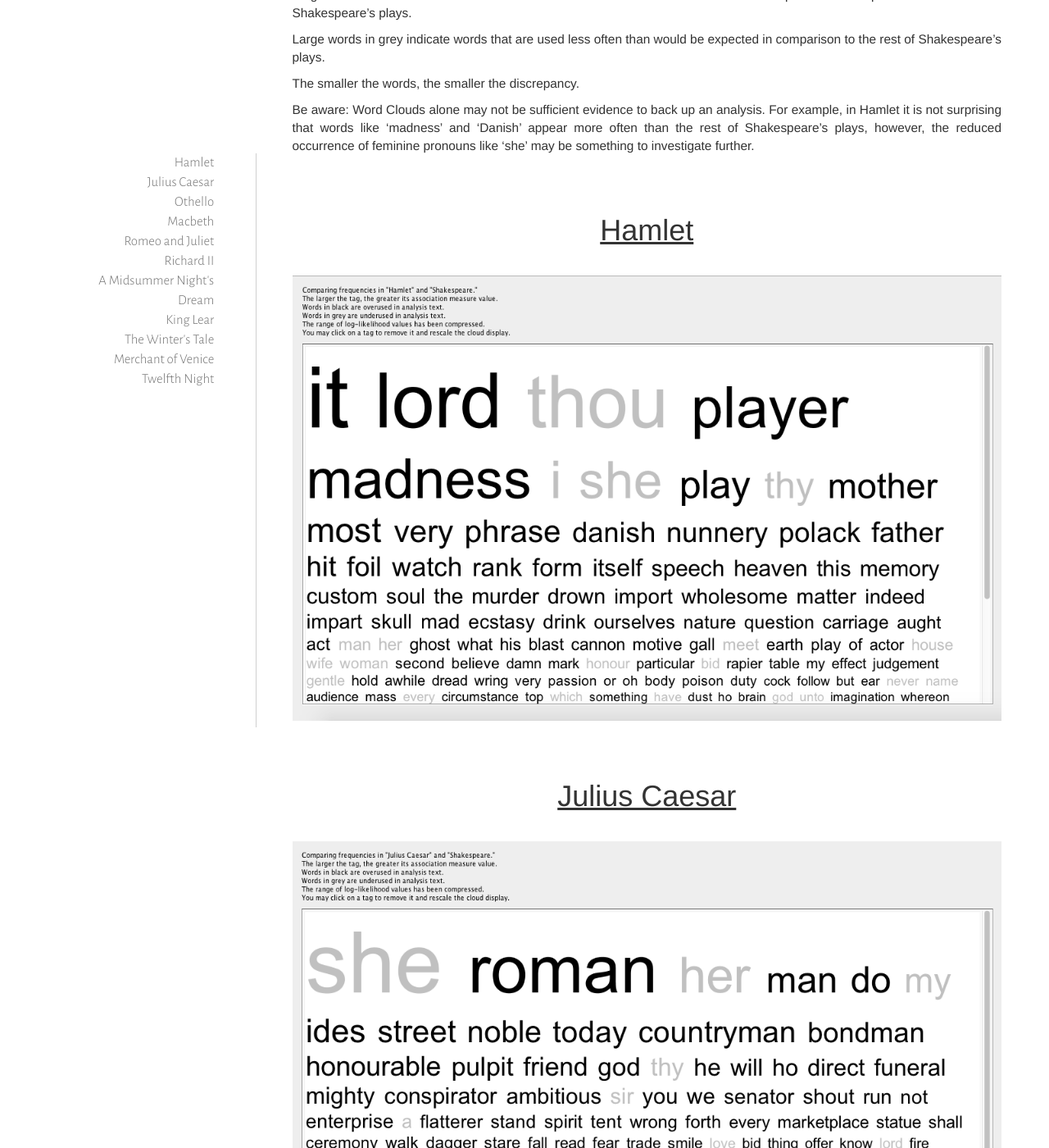
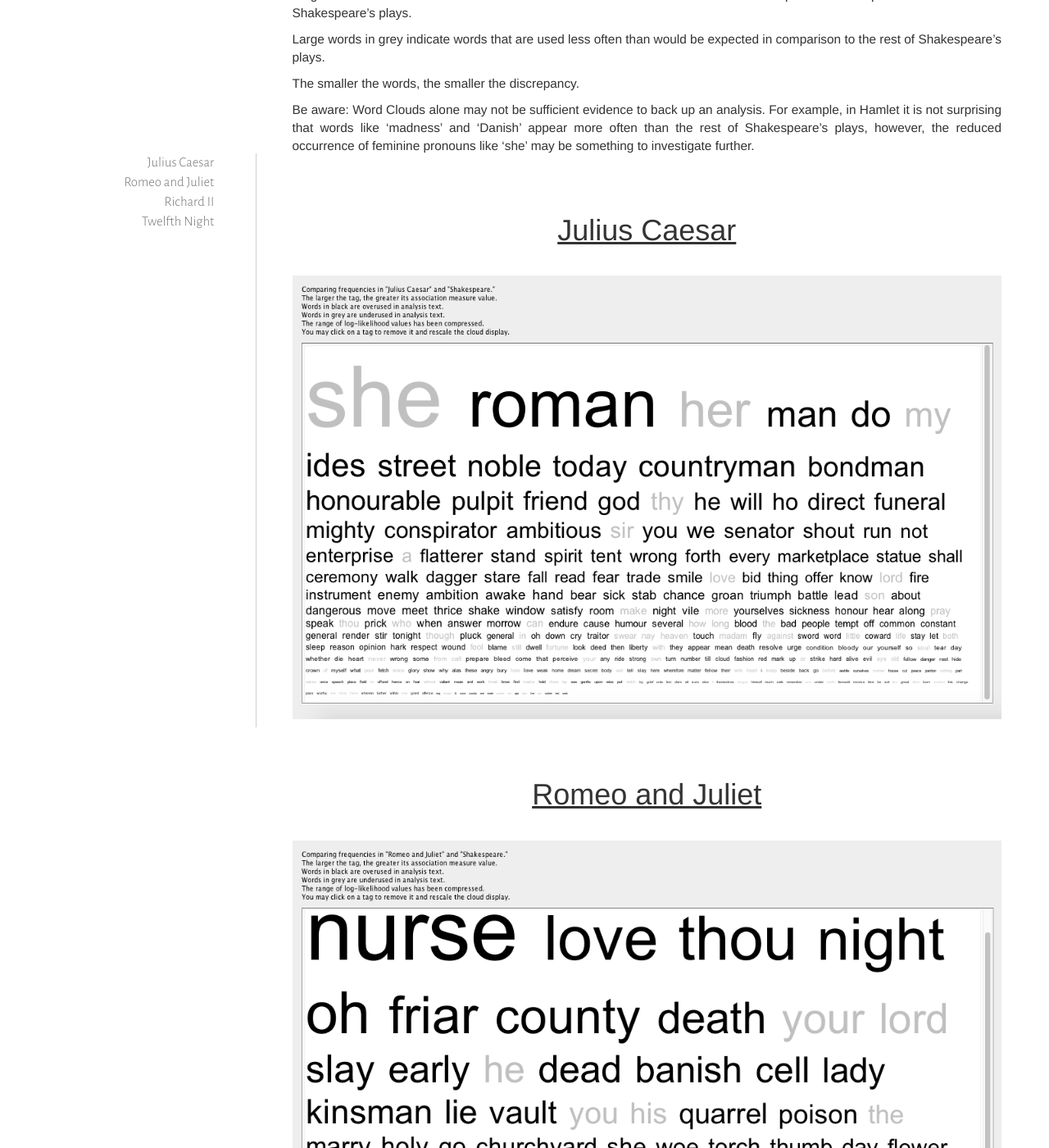
Before and after one commit to iahmed0/SU-LOSP.github.io, a Jekyll site: the page built from _analyses/word_clouds/index.md, in a window 1280 px wide and 1400 px high, scrolled down 376 px. Shown: the whole window at 82% size. Built offline with Jekyll 4.4.1, drawn with Linux system fonts in a browser that asks for light colours; some of the changed text lies outside the part shown.

Commit message:
Hide those word clouds for which there is no analyses

```diff
--- a/_analyses/word_clouds/index.md
+++ b/_analyses/word_clouds/index.md
@@ -21,18 +21,8 @@
 the reduced occurrence of feminine pronouns like ‘she’ may be something to
 investigate further.
 
-
-# Hamlet
-![Hamlet word cloud](hamlet.png)
-
 # Julius Caesar
 [![Julius Caesar word cloud](julius_caesar.png)](/analyses/julius_caesar)
-
-# Othello
-![Othello word cloud](othello.png)
-
-# Macbeth
-![Macbeth word cloud](macbeth.png)
 
 # Romeo and Juliet
 [![Romeo and Juliet word cloud](romeo_and_juliet.png)](/analyses/romeo_and_juliet)
@@ -40,17 +30,5 @@
 # Richard II
 [![Richard II word cloud](richard_ii.png)](/analyses/richard_ii)
 
-# A Midsummer Night’s Dream
-![A Midsummer Night's Dream word cloud](a_midsummer_nights_dream.png)
-
-# King Lear
-![King Lear word cloud](king_lear.png)
-
-# The Winter’s Tale
-![The Winter's Tale word cloud](the_winters_tale.png)
-
-# Merchant of Venice
-![Merchant of Venice word cloud](merchant_of_venice.png)
-
 # Twelfth Night
 [![Twelfth Night word cloud](twelfth_night.png)](/analyses/twelfth_night)
```
